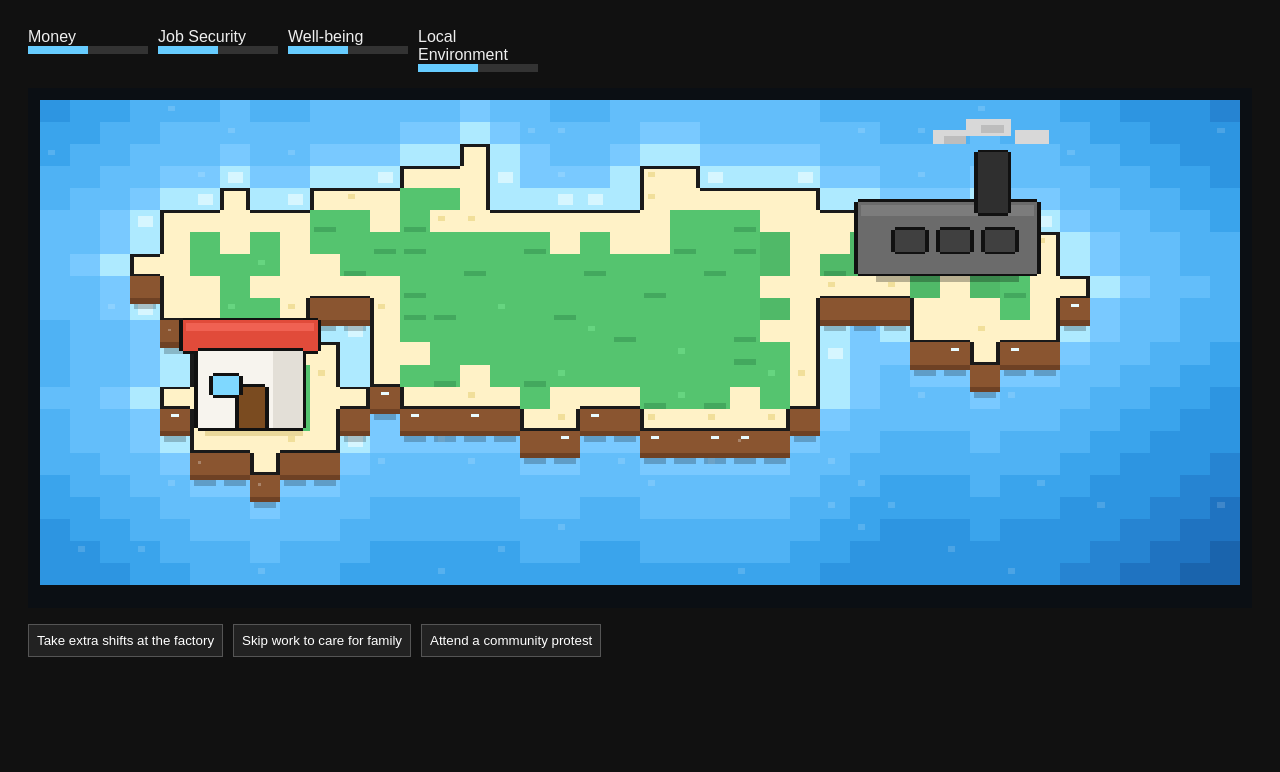
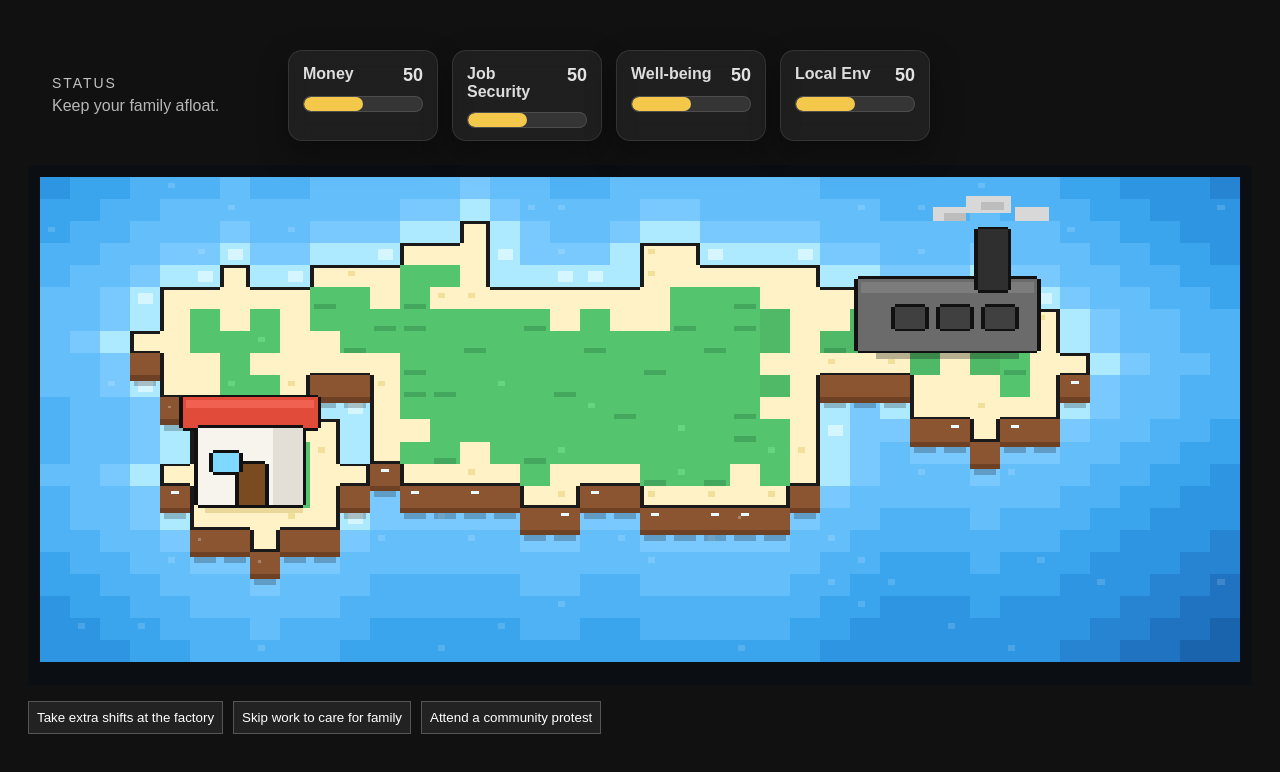
Before and after one commit to rachit182/imperfect-game, a React (Vite) app: page / in a window 1280 px wide. Shown: the top 772 px of the page. Built offline with nearby package versions, Linux system fonts and the light colour scheme.

Commit message:
updating the hud/dashboard

```diff
--- a/src/components/Dashboard.jsx
+++ b/src/components/Dashboard.jsx
@@ -1,16 +1,27 @@
+// src/components/Dashboard.jsx
 import { useGame } from "../GameContext";
 import Meter from "./Meter";
+import "./Hud.css";
 
 export default function Dashboard() {
   const { state } = useGame();
   const { player } = state;
 
   return (
-    <div className="dashboard">
-      <Meter label="Money" value={player.money} />
-      <Meter label="Job Security" value={player.jobSecurity} />
-      <Meter label="Well-being" value={player.wellbeing} />
-      <Meter label="Local Environment" value={player.localEnvironment} />
-    </div>
+    <header className="hud">
+      <div className="hud__inner">
+        <div className="hud__left">
+          <div className="hud__kicker">STATUS</div>
+          <div className="hud__subtitle">Keep your family afloat.</div>
+        </div>
+
+        <div className="hud__meters">
+          <Meter label="Money" value={player.money} />
+          <Meter label="Job Security" value={player.jobSecurity} />
+          <Meter label="Well-being" value={player.wellbeing} />
+          <Meter label="Local Env" value={player.localEnvironment} />
+        </div>
+      </div>
+    </header>
   );
 }
--- /dev/null
+++ b/src/components/Hud.css
@@ -0,0 +1,117 @@
+/* src/components/Hud.css */
+
+.hud {
+    width: 100%;
+    padding: 22px 22px 8px;
+}
+
+.hud__inner {
+    display: grid;
+    grid-template-columns: 220px 1fr;
+    gap: 18px;
+    align-items: center;
+}
+
+.hud__left {
+    padding-left: 2px;
+}
+
+.hud__kicker {
+    font-size: 14px;
+    letter-spacing: 0.14em;
+    text-transform: uppercase;
+    opacity: 0.8;
+}
+
+.hud__subtitle {
+    margin-top: 6px;
+    font-size: 16px;
+    opacity: 0.75;
+}
+
+.hud__meters {
+    display: flex;
+    gap: 14px;
+    flex-wrap: wrap;
+    justify-content: flex-start;
+    align-items: stretch;
+}
+
+.meter {
+    width: 220px;
+    padding: 14px 14px 12px;
+    border-radius: 14px;
+    background: rgba(255, 255, 255, 0.06);
+    border: 1px solid rgba(255, 255, 255, 0.10);
+    box-shadow: 0 12px 30px rgba(0, 0, 0, 0.35);
+    backdrop-filter: blur(10px);
+}
+
+.meter__top {
+    display: flex;
+    align-items: flex-start;
+    justify-content: space-between;
+    gap: 10px;
+    margin-bottom: 10px;
+}
+
+.meter__label {
+    font-size: 16px;
+    font-weight: 600;
+    opacity: 0.92;
+
+    /* ✅ allow wrapping (up to 2 lines) */
+    white-space: normal;
+    overflow: hidden;
+    max-width: 160px;
+    line-height: 1.15;
+
+    display: -webkit-box;
+    -webkit-line-clamp: 2;
+    /* 2-line wrap */
+    -webkit-box-orient: vertical;
+}
+
+.meter__value {
+    font-size: 18px;
+    font-weight: 700;
+    opacity: 0.95;
+    flex: 0 0 auto;
+}
+
+.meter__track {
+    height: 14px;
+    border-radius: 999px;
+    background: rgba(255, 255, 255, 0.10);
+    border: 1px solid rgba(255, 255, 255, 0.12);
+    overflow: hidden;
+}
+
+.meter__fill {
+    height: 100%;
+    border-radius: 999px;
+    transition: width 180ms ease;
+}
+
+.meter__fill--good {
+    background: #35d07f;
+}
+
+.meter__fill--warn {
+    background: #f3c84b;
+}
+
+.meter__fill--bad {
+    background: #e24d4d;
+}
+
+@media (max-width: 860px) {
+    .hud__inner {
+        grid-template-columns: 1fr;
+        gap: 12px;
+    }
+
+    .meter {
+        width: 240px;
+    }
+}
--- a/src/components/Meter.jsx
+++ b/src/components/Meter.jsx
@@ -1,9 +1,34 @@
+// src/components/Meter.jsx
+import React from "react";
+
+function clamp(n, min, max) {
+  return Math.max(min, Math.min(max, n));
+}
+
+function getLevel(value) {
+  if (value >= 70) return "good";
+  if (value >= 40) return "warn";
+  return "bad";
+}
+
 export default function Meter({ label, value }) {
+  const v = clamp(Number(value ?? 0), 0, 100);
+  const level = getLevel(v);
+
   return (
-    <div className="meter">
-      <span>{label}</span>
-      <div className="bar">
-        <div className="fill" style={{ width: `${value}%` }} />
+    <div className="meter" aria-label={`${label}: ${v} out of 100`}>
+      <div className="meter__top">
+        <div className="meter__label" title={label}>
+          {label}
+        </div>
+        <div className="meter__value">{v}</div>
+      </div>
+
+      <div className="meter__track" role="progressbar" aria-valuenow={v} aria-valuemin={0} aria-valuemax={100}>
+        <div
+          className={`meter__fill meter__fill--${level}`}
+          style={{ width: `${v}%` }}
+        />
       </div>
     </div>
   );
```
Also changed, not shown: 1 other file (tests, documents, lock files or other folders).
